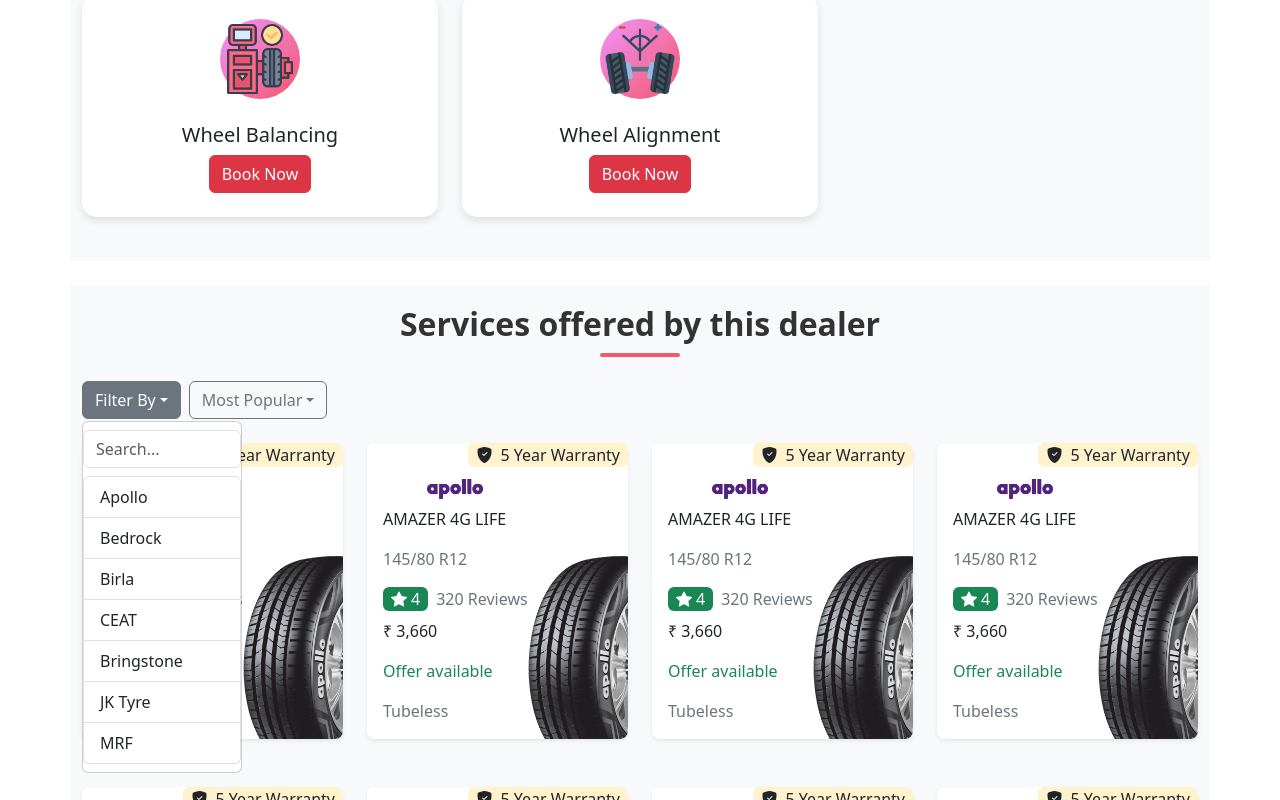
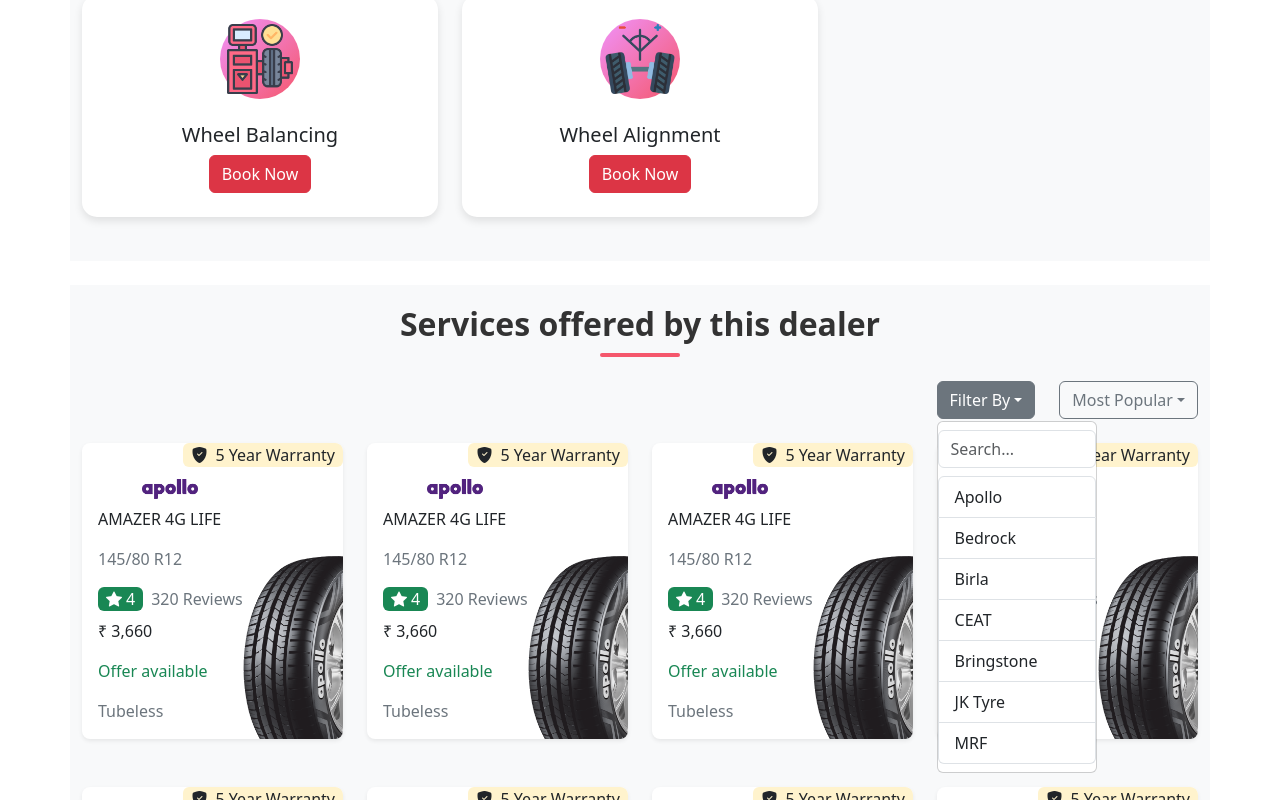
Before and after one commit to iamirsh/TyrePlex, a React (Vite) app: page / in a window 1280 px wide. Both pictures are taken after a click on the element "Filter By". Shown: the part 1352-2152 px from the top of the page. Built offline with nearby package versions, Linux system fonts and the light colour scheme.

Commit message:
chore: update dropdown

```diff
--- a/src/components/TyreSold.jsx
+++ b/src/components/TyreSold.jsx
@@ -118,17 +118,19 @@
             }}
           ></div>
         </h2>
-        <div className="d-flex gap-2">
+        <div className="d-flex justify-content-end gap-4">
           <Dropdown
             onClick={() => setShowDropdown(!showDropdown)}
             onBlur={() => setTimeout(() => setShowDropdown(false), 200)}
-
           >
             <Dropdown.Toggle variant="outline-secondary" id="dropdown-basic">
               Filter By
             </Dropdown.Toggle>
 
-            <Dropdown.Menu show={showDropdown} className="w-100">
+            <Dropdown.Menu
+              show={showDropdown}
+              className="w-100 dropdown-menu-custom"
+            >
               <FormControl
                 type="text"
                 placeholder="Search..."
@@ -147,6 +149,7 @@
                         setSearchTerm("");
                         setShowDropdown(false);
                       }}
+                      className="dropdown-item"
                     >
                       {item}
                     </ListGroup.Item>
@@ -160,7 +163,6 @@
           <Dropdown
             onClick={() => setShowDropdown2(!showDropdown2)}
             onBlur={() => setTimeout(() => setShowDropdown2(false), 200)}
-
           >
             <Dropdown.Toggle variant="outline-secondary" id="dropdown-basic">
               Most Popular
@@ -185,6 +187,7 @@
                         setSearchTerm2("");
                         setShowDropdown2(false);
                       }}
+                      className="dropdown-item"
                     >
                       {item}
                     </ListGroup.Item>
@@ -280,6 +283,29 @@
             margin: 0 10px;
           }
         }
+        .dropdown-menu-custom {
+          max-height: 200px; /* Set the max height for the dropdown menu */
+          overflow-y: auto; /* Enable scrolling */
+          scrollbar-width: none; /* For Firefox */
+          padding: 0;
+          border-radius: 0.25rem;
+        }
+
+        .dropdown-menu-custom::-webkit-scrollbar {
+          display: none; /* For Webkit browsers like Chrome and Safari */
+        }
+
+        .dropdown-item {
+          outline: none; /* Remove the outline */
+        }
+
+        .dropdown-item:hover,
+        .dropdown-item:focus {
+          background-color: #007bff; /* Primary background color on hover */
+          color: #fff; /* Change text color on hover */
+          box-shadow: none; /* Remove any box shadow */
+          outline: none; /* Remove outline on focus */
+        }
       `}</style>
     </div>
   );
```
